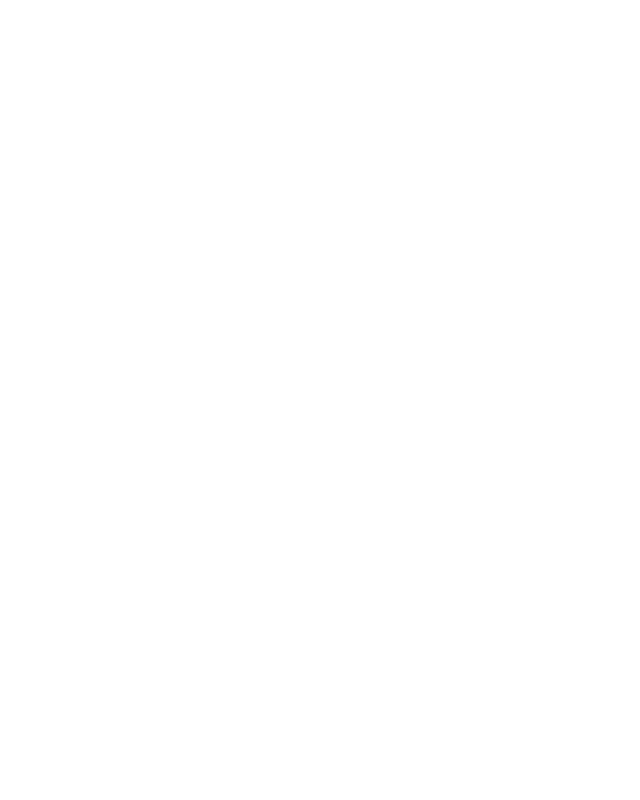
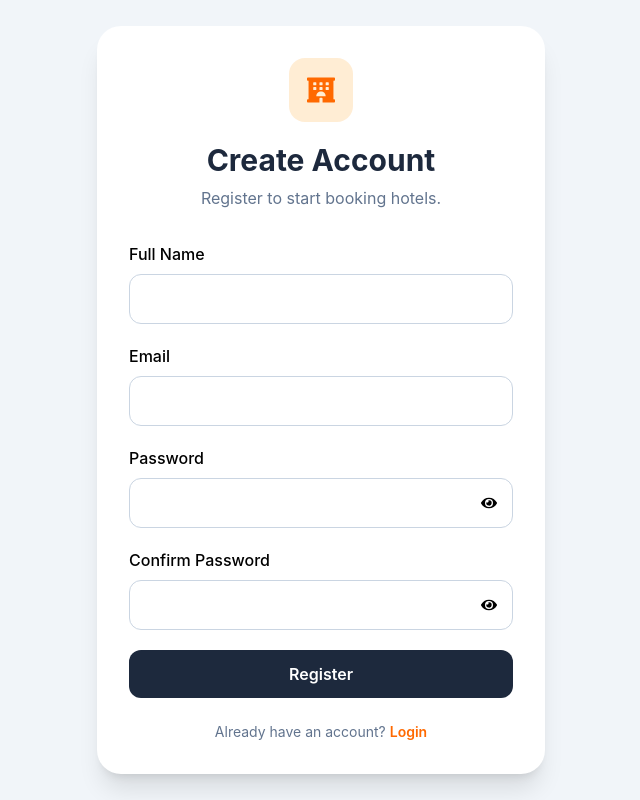
Before and after one commit to amansingh2505/StayEase, a React (Vite) app: page /register in a window 1280 px wide. Before the commit this address had no page. Shown: the whole page, without its empty margins (319-959 px from the left). Built offline with nearby package versions, Linux system fonts and the light colour scheme.

Commit message:
Create registration page

```diff
--- a/src/App.jsx
+++ b/src/App.jsx
@@ -6,6 +6,7 @@
 import Bookings from "./pages/Bookings/Bookings";
 import Login from "./pages/Login/Login";
 import Profile from "./pages/Profile/Profile";
+import Register from "./pages/Register/Register";
 
 function App() {
   return (
@@ -20,6 +21,7 @@
         <Route path="/bookings" element={<Bookings />} />
         <Route path="/login" element={<Login />} />
         <Route path="/profile" element={<Profile />} />
+        <Route path="/register" element={<Register />} />
       </Routes>
 
     </BrowserRouter>
--- /dev/null
+++ b/src/pages/Register/Register.jsx
@@ -0,0 +1,241 @@
+import { useState } from "react";
+import { Link, useNavigate } from "react-router-dom";
+import { FaEye, FaEyeSlash, FaHotel } from "react-icons/fa";
+import { motion } from "framer-motion";
+import toast from "react-hot-toast";
+import { useAuth } from "../../context/AuthContext";
+
+function Register() {
+  const navigate = useNavigate();
+  const { login } = useAuth();
+
+  const [showPassword, setShowPassword] = useState(false);
+  const [showConfirmPassword, setShowConfirmPassword] =
+    useState(false);
+
+  const [form, setForm] = useState({
+    name: "",
+    email: "",
+    password: "",
+    confirmPassword: "",
+  });
+
+  const handleChange = (e) => {
+    setForm({
+      ...form,
+      [e.target.name]: e.target.value,
+    });
+  };
+
+  const handleSubmit = (e) => {
+    e.preventDefault();
+
+    if (!form.name.trim()) {
+      toast.error("Please enter your name.");
+      return;
+    }
+
+    if (!form.email.trim()) {
+      toast.error("Please enter your email.");
+      return;
+    }
+
+    if (!form.password.trim()) {
+      toast.error("Please enter a password.");
+      return;
+    }
+
+    if (form.password.length < 6) {
+      toast.error("Password must be at least 6 characters.");
+      return;
+    }
+
+    if (form.password !== form.confirmPassword) {
+      toast.error("Passwords do not match.");
+      return;
+    }
+
+    const users =
+      JSON.parse(localStorage.getItem("users")) || [];
+
+    const exists = users.find(
+      (user) =>
+        user.email.toLowerCase() ===
+        form.email.toLowerCase()
+    );
+
+    if (exists) {
+      toast.error("Email already registered.");
+      return;
+    }
+
+    const newUser = {
+      id: Date.now(),
+      name: form.name,
+      email: form.email,
+      password: form.password,
+    };
+
+    users.push(newUser);
+
+    localStorage.setItem(
+      "users",
+      JSON.stringify(users)
+    );
+
+    login({
+      name: newUser.name,
+      email: newUser.email,
+    });
+
+    toast.success("Account created successfully!");
+
+    navigate("/");
+  };
+
+  return (
+    <div className="flex min-h-screen items-center justify-center bg-slate-100 px-6">
+      <motion.div
+        initial={{ opacity: 0, y: 35 }}
+        animate={{ opacity: 1, y: 0 }}
+        className="w-full max-w-md rounded-3xl bg-white p-8 shadow-xl"
+      >
+        <div className="mb-8 text-center">
+          <div className="mx-auto flex h-16 w-16 items-center justify-center rounded-2xl bg-orange-100">
+            <FaHotel
+              size={28}
+              className="text-orange-500"
+            />
+          </div>
+
+          <h1 className="mt-5 text-3xl font-bold text-slate-800">
+            Create Account
+          </h1>
+
+          <p className="mt-2 text-slate-500">
+            Register to start booking hotels.
+          </p>
+        </div>
+
+        <form
+          onSubmit={handleSubmit}
+          className="space-y-5"
+        >
+          <div>
+            <label className="mb-2 block font-medium">
+              Full Name
+            </label>
+
+            <input
+              type="text"
+              name="name"
+              value={form.name}
+              onChange={handleChange}
+              className="w-full rounded-xl border border-slate-300 px-4 py-3 outline-none focus:border-orange-500"
+            />
+          </div>
+
+          <div>
+            <label className="mb-2 block font-medium">
+              Email
+            </label>
+
+            <input
+              type="email"
+              name="email"
+              value={form.email}
+              onChange={handleChange}
+              className="w-full rounded-xl border border-slate-300 px-4 py-3 outline-none focus:border-orange-500"
+            />
+          </div>
+
+          <div>
+            <label className="mb-2 block font-medium">
+              Password
+            </label>
+
+            <div className="relative">
+              <input
+                type={
+                  showPassword
+                    ? "text"
+                    : "password"
+                }
+                name="password"
+                value={form.password}
+                onChange={handleChange}
+                className="w-full rounded-xl border border-slate-300 px-4 py-3 pr-12 outline-none focus:border-orange-500"
+              />
+
+              <button
+                type="button"
+                onClick={() =>
+                  setShowPassword(!showPassword)
+                }
+                className="absolute right-4 top-1/2 -translate-y-1/2"
+              >
+                {showPassword
+                  ? <FaEyeSlash />
+                  : <FaEye />}
+              </button>
+            </div>
+          </div>
+
+          <div>
+            <label className="mb-2 block font-medium">
+              Confirm Password
+            </label>
+
+            <div className="relative">
+              <input
+                type={
+                  showConfirmPassword
+                    ? "text"
+                    : "password"
+                }
+                name="confirmPassword"
+                value={form.confirmPassword}
+                onChange={handleChange}
+                className="w-full rounded-xl border border-slate-300 px-4 py-3 pr-12 outline-none focus:border-orange-500"
+              />
+
+              <button
+                type="button"
+                onClick={() =>
+                  setShowConfirmPassword(
+                    !showConfirmPassword
+                  )
+                }
+                className="absolute right-4 top-1/2 -translate-y-1/2"
+              >
+                {showConfirmPassword
+                  ? <FaEyeSlash />
+                  : <FaEye />}
+              </button>
+            </div>
+          </div>
+
+          <motion.button
+            whileHover={{ scale: 1.02 }}
+            whileTap={{ scale: 0.97 }}
+            className="w-full rounded-xl bg-slate-800 py-3 font-semibold text-white hover:bg-black"
+          >
+            Register
+          </motion.button>
+        </form>
+
+        <p className="mt-6 text-center text-sm text-slate-500">
+          Already have an account?{" "}
+          <Link
+            to="/login"
+            className="font-semibold text-orange-500"
+          >
+            Login
+          </Link>
+        </p>
+      </motion.div>
+    </div>
+  );
+}
+
+export default Register;
```
